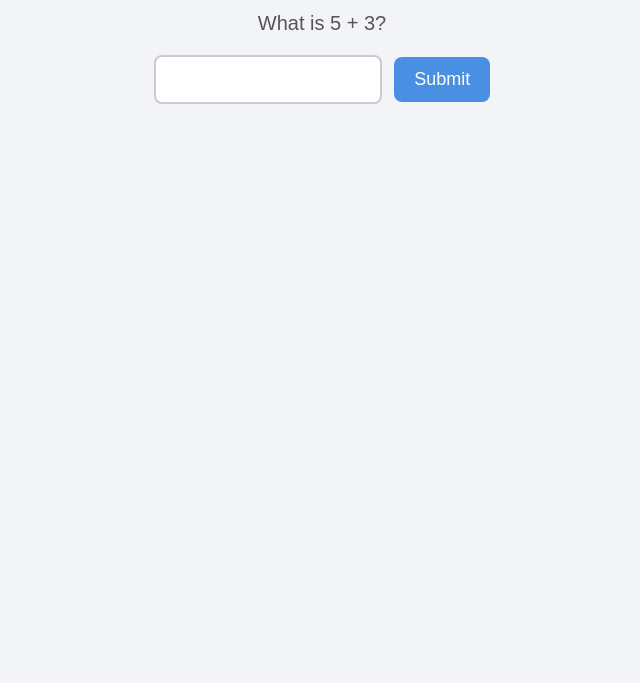
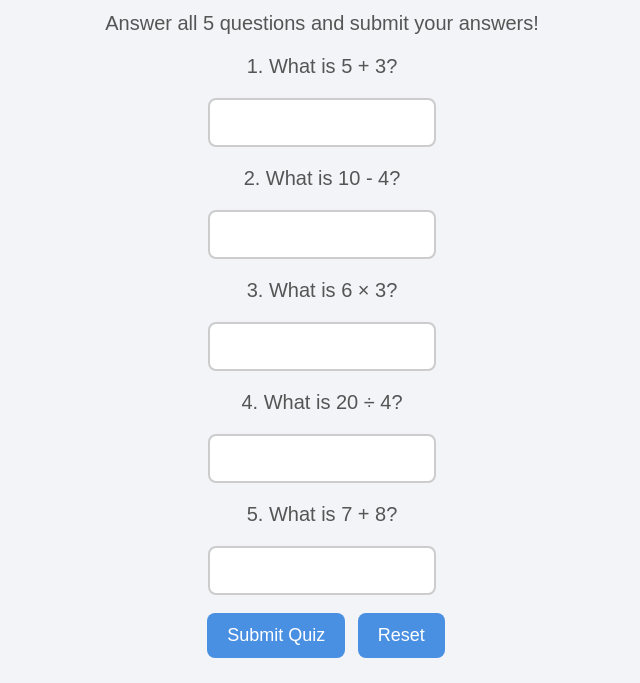
Before and after one commit to fletcherslavik/test-project, a plain HTML site: page index.html in a window 1280 px wide. Shown: the part 187-870 px from the top of the page, without its empty margins (318-958 px from the left). Before the commit the page ends 800 px from the top, so only its background shows below. Drawn offline with Linux system fonts and the light colour scheme.

Commit message:
Update index.html

```diff
--- a/index.html
+++ b/index.html
@@ -7,25 +7,83 @@
 
 <body>
 
-    <h1>Simple Math Quiz</h1>
+    <h1>Math Quiz</h1>
+    <p>Answer all 5 questions and submit your answers!</p>
 
-    <p>What is 5 + 3?</p>
+    <div class="question">
+        <p>1. What is 5 + 3?</p>
+        <input type="number" id="answer1">
+    </div>
 
-    <input type="number" id="answer">
+    <div class="question">
+        <p>2. What is 10 - 4?</p>
+        <input type="number" id="answer2">
+    </div>
 
-    <button onclick="checkAnswer()">Submit</button>
+    <div class="question">
+        <p>3. What is 6 × 3?</p>
+        <input type="number" id="answer3">
+    </div>
 
-    <p id="result"></p>
+    <div class="question">
+        <p>4. What is 20 ÷ 4?</p>
+        <input type="number" id="answer4">
+    </div>
+
+    <div class="question">
+        <p>5. What is 7 + 8?</p>
+        <input type="number" id="answer5">
+    </div>
+
+    <br>
+
+    <button onclick="checkAnswers()">Submit Quiz</button>
+    <button onclick="resetQuiz()">Reset</button>
+
+    <h2 id="result"></h2>
 
     <script>
-        function checkAnswer() {
-            let answer = document.getElementById("answer").value;
+        function checkAnswers() {
+            let score = 0;
 
-            if (answer == 8) {
-                document.getElementById("result").innerHTML = "Correct!";
-            } else {
-                document.getElementById("result").innerHTML = "Wrong. Try again!";
+            let answer1 = document.getElementById("answer1").value;
+            let answer2 = document.getElementById("answer2").value;
+            let answer3 = document.getElementById("answer3").value;
+            let answer4 = document.getElementById("answer4").value;
+            let answer5 = document.getElementById("answer5").value;
+
+            if (answer1 == 8) {
+                score++;
             }
+
+            if (answer2 == 6) {
+                score++;
+            }
+
+            if (answer3 == 18) {
+                score++;
+            }
+
+            if (answer4 == 5) {
+                score++;
+            }
+
+            if (answer5 == 15) {
+                score++;
+            }
+
+            document.getElementById("result").innerHTML =
+                "You got " + score + " out of 5 correct!";
+        }
+
+        function resetQuiz() {
+            document.getElementById("answer1").value = "";
+            document.getElementById("answer2").value = "";
+            document.getElementById("answer3").value = "";
+            document.getElementById("answer4").value = "";
+            document.getElementById("answer5").value = "";
+
+            document.getElementById("result").innerHTML = "";
         }
     </script>
 
```
